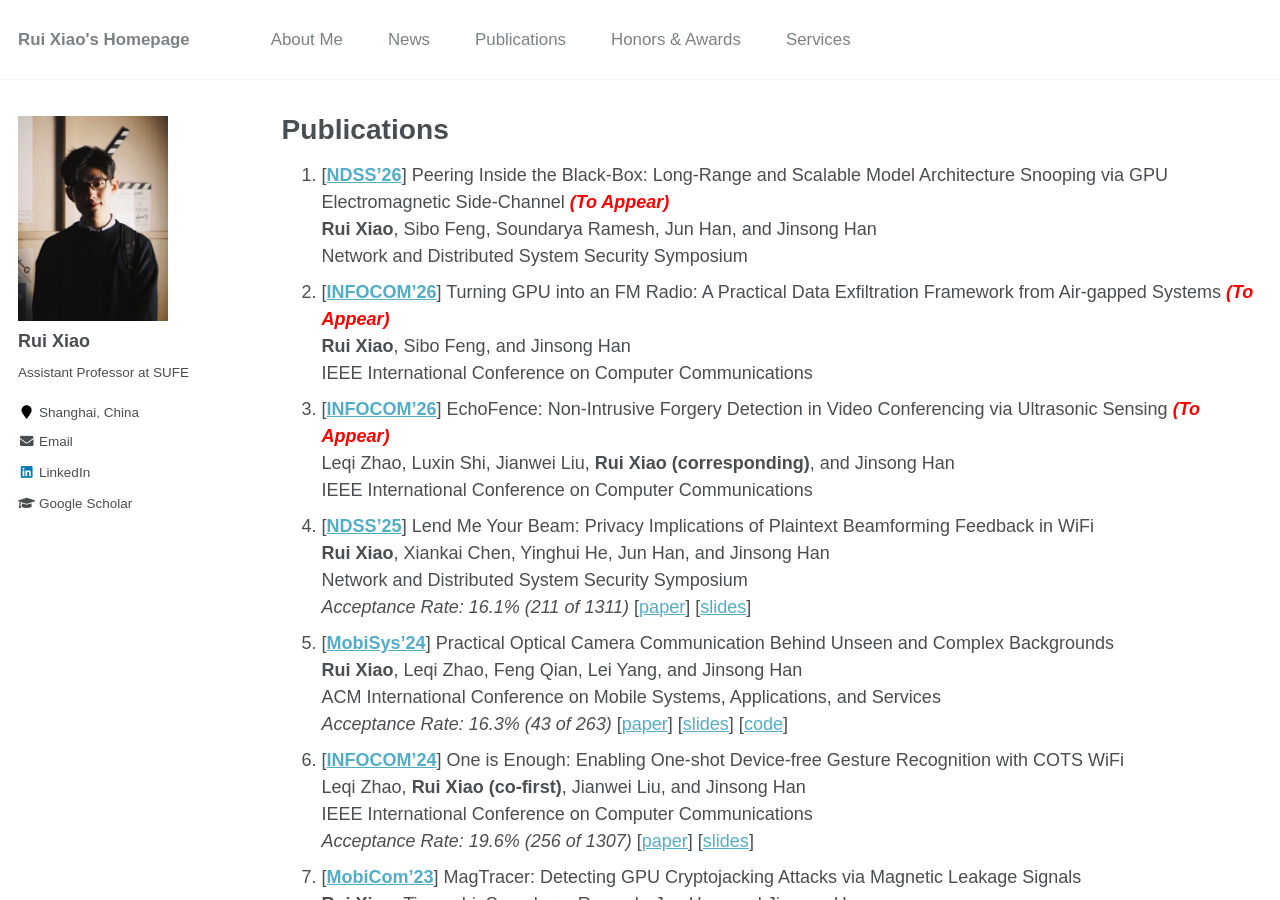
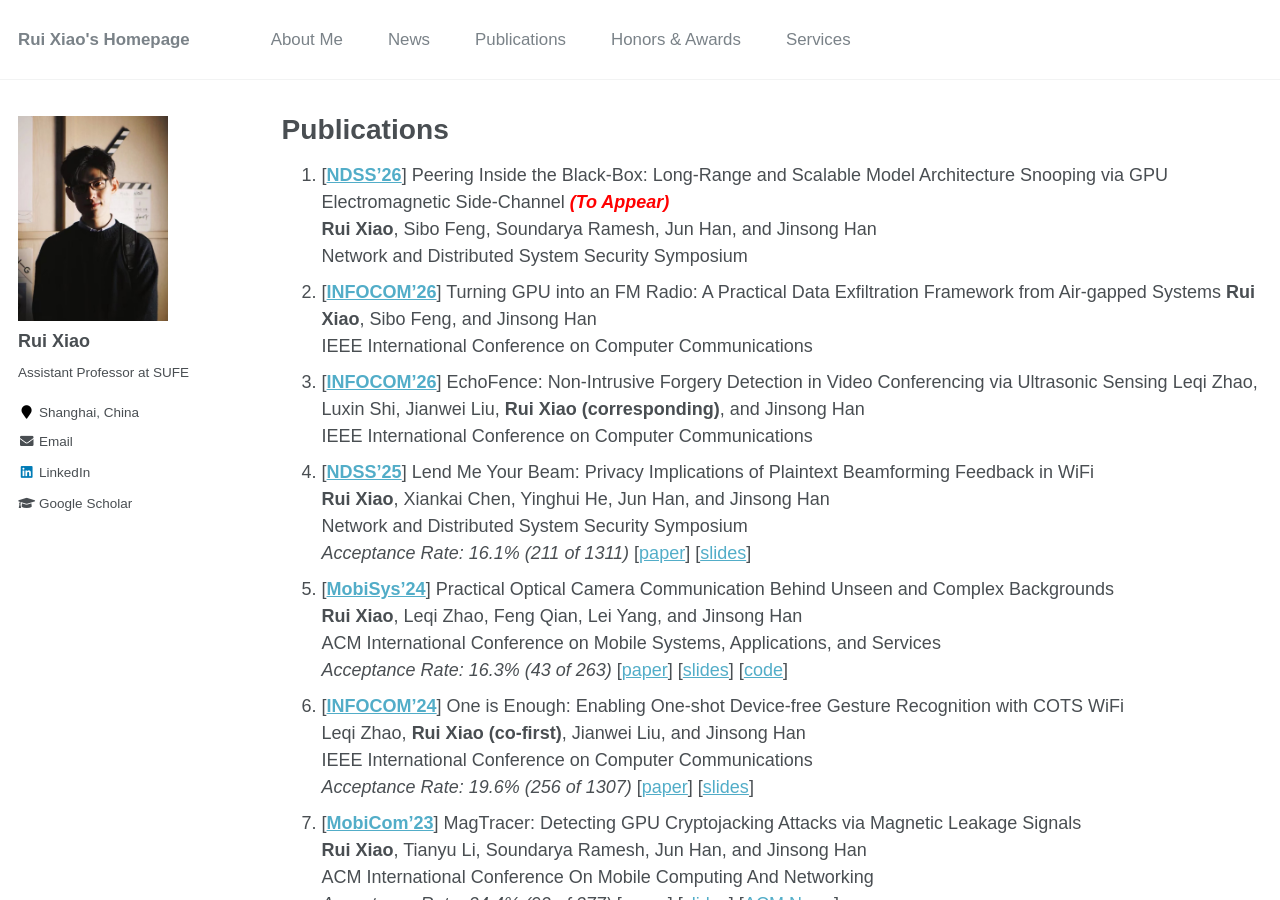
Before and after one commit to ruixiao24/ruixiao24.github.io, a Jekyll site: the page built from _pages/publications.md, in a window 1280 px wide and 900 px high. Built offline with Jekyll 4.4.1, drawn with Linux system fonts in a browser that asks for light colours.

Commit message:
Clean up publication entries in publications.md
Removed redundant HTML span tags for clarity.

```diff
--- a/_pages/publications.md
+++ b/_pages/publications.md
@@ -8,10 +8,10 @@
 1. [**[NDSS'26](https://www.ndss-symposium.org/ndss2026/)**] Peering Inside the Black-Box: Long-Range and Scalable Model Architecture Snooping via GPU Electromagnetic Side-Channel <span style="color:red"><strong><em>(To Appear)</em></strong></span>
    **Rui Xiao**, Sibo Feng, Soundarya Ramesh, Jun Han, and Jinsong Han
    Network and Distributed System Security Symposium
-1. [**[INFOCOM'26](https://infocom2026.ieee-infocom.org/)**] Turning GPU into an FM Radio: A Practical Data Exfiltration Framework from Air-gapped Systems <span style="color:red"><strong><em>(To Appear)</em></strong></span>
+1. [**[INFOCOM'26](https://infocom2026.ieee-infocom.org/)**] Turning GPU into an FM Radio: A Practical Data Exfiltration Framework from Air-gapped Systems
    **Rui Xiao**, Sibo Feng, and Jinsong Han
    IEEE International Conference on Computer Communications
-1. [**[INFOCOM'26](https://infocom2026.ieee-infocom.org/)**] EchoFence: Non-Intrusive Forgery Detection in Video Conferencing via Ultrasonic Sensing <span style="color:red"><strong><em>(To Appear)</em></strong></span>
+1. [**[INFOCOM'26](https://infocom2026.ieee-infocom.org/)**] EchoFence: Non-Intrusive Forgery Detection in Video Conferencing via Ultrasonic Sensing
    Leqi Zhao, Luxin Shi, Jianwei Liu, **Rui Xiao (corresponding)**, and Jinsong Han
    IEEE International Conference on Computer Communications
 1. [**[NDSS'25](https://www.ndss-symposium.org/ndss2025/)**] Lend Me Your Beam: Privacy Implications of Plaintext Beamforming Feedback in WiFi
```
